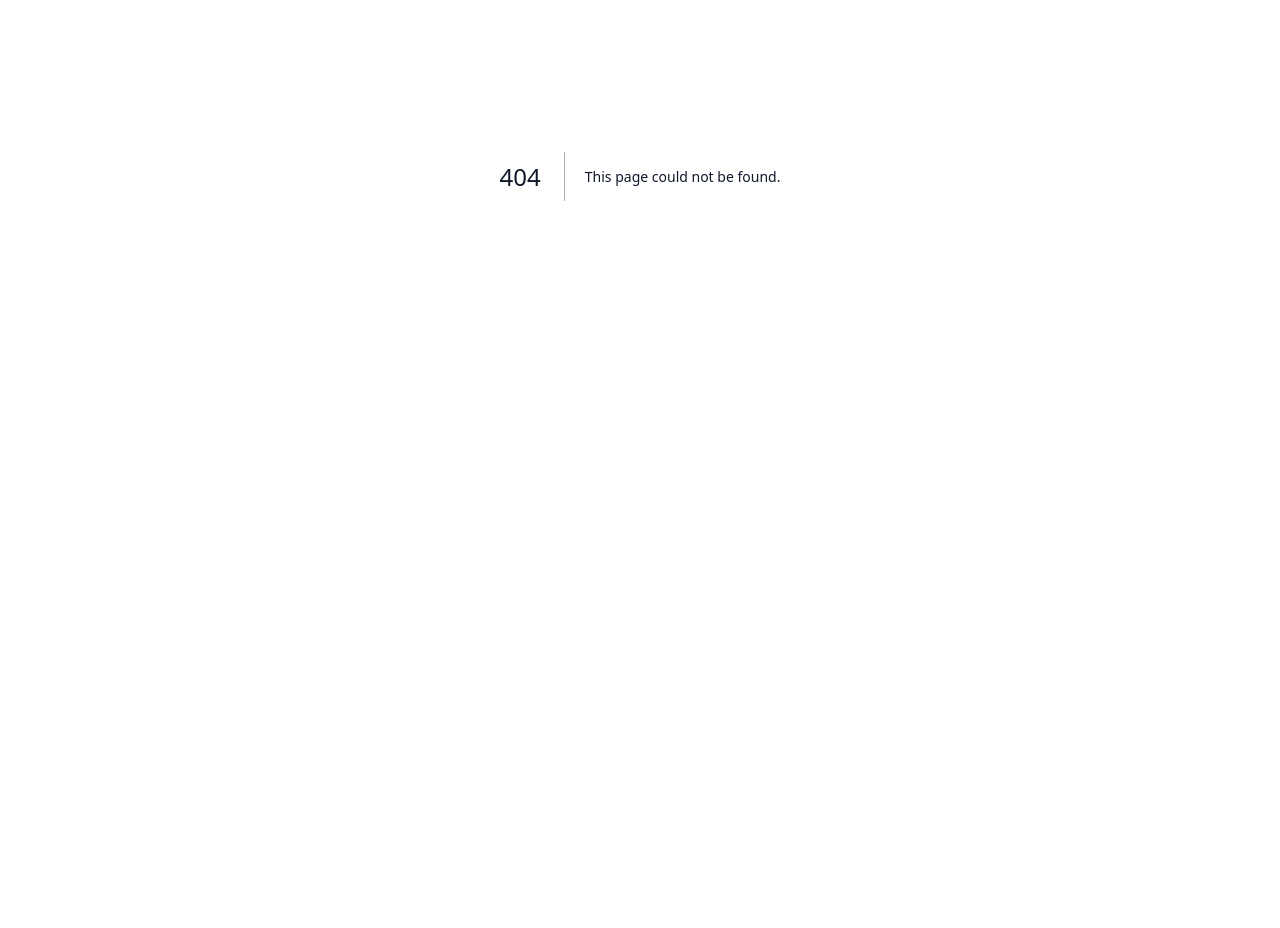
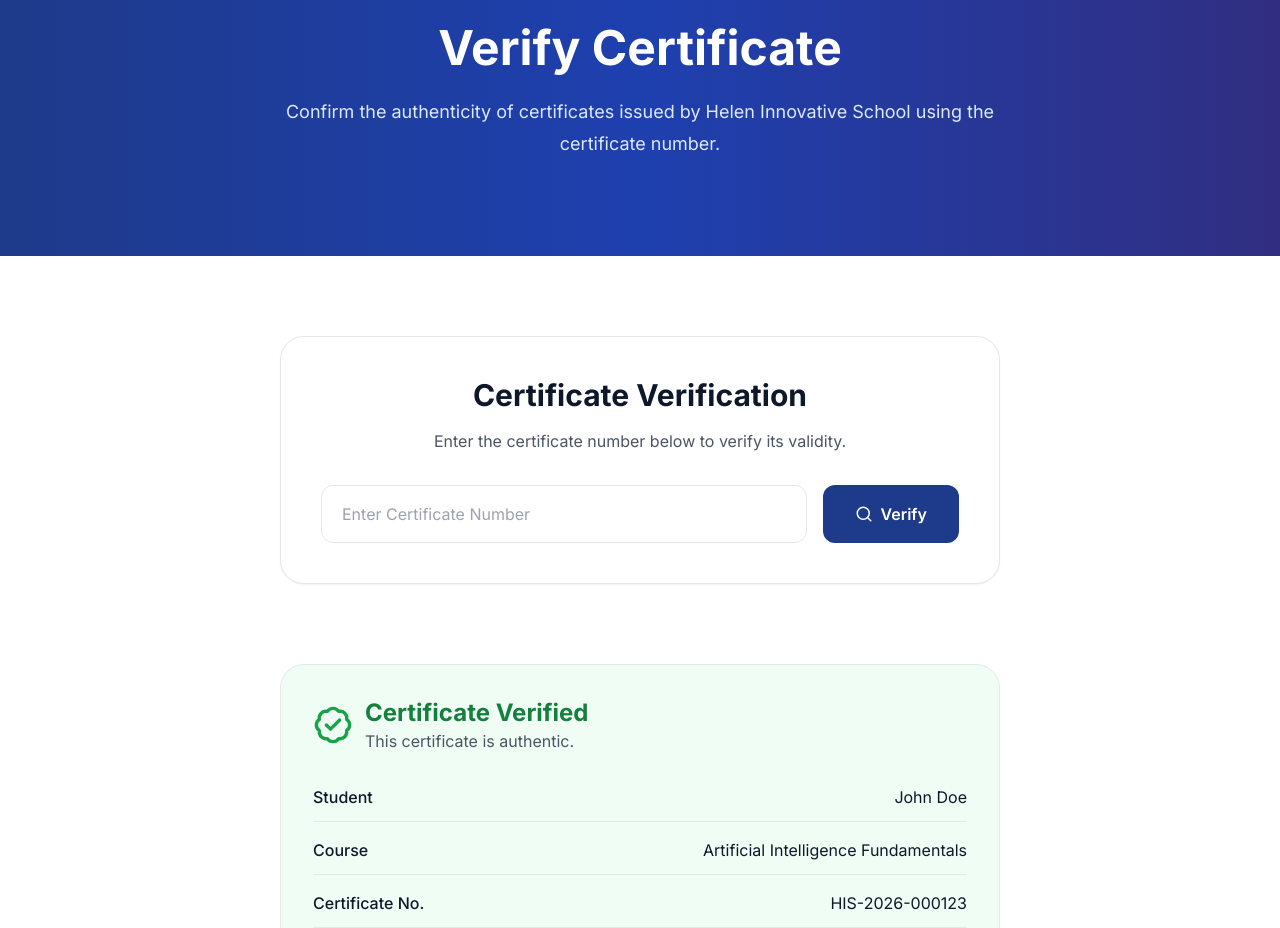
Before and after one commit to kevin-georgewill/Helen-Innovative-School, a Next.js app in the folder frontend/: page /verify in a window 1280 px wide. Before the commit this address had no page. Shown: the part 224-1152 px from the top of the page. Before the commit the page ends 800 px from the top, so only its background shows below. Built offline with nearby package versions, Linux system fonts and the light colour scheme.

Commit message:
feat: implement public certificate verification page

```diff
--- a/frontend/app/(public)/verify/[certificateNo]/page.tsx
+++ b/frontend/app/(public)/verify/[certificateNo]/page.tsx
@@ -1,5 +1,3 @@
 // Certificate verification page — /verify/[certificateNo]
 // Fetches: GET /api/v1/certificates/verify/:certificateNo (public, no auth)
 // Shows: student name, course name, issue date, certificate number, valid/invalid status
-
-export { default } from "@/components/shared/ComingSoon"
--- /dev/null
+++ b/frontend/app/(public)/verify/page.tsx
@@ -0,0 +1,115 @@
+import { ShieldCheck, Search, BadgeCheck } from "lucide-react";
+
+export default function VerifyCertificatePage() {
+  return (
+    <div className="space-y-20 pb-24">
+
+      {/* Hero */}
+      <section className="bg-gradient-to-r from-blue-900 via-blue-800 to-indigo-900 py-24 text-white">
+
+        <div className="mx-auto max-w-5xl px-6 text-center">
+
+          <ShieldCheck className="mx-auto mb-6 h-16 w-16" />
+
+          <h1 className="text-5xl font-bold">
+            Verify Certificate
+          </h1>
+
+          <p className="mx-auto mt-6 max-w-3xl text-lg leading-8 text-blue-100">
+            Confirm the authenticity of certificates issued by Helen
+            Innovative School using the certificate number.
+          </p>
+
+        </div>
+
+      </section>
+
+      {/* Search */}
+      <section className="mx-auto max-w-3xl px-6">
+
+        <div className="rounded-3xl border bg-white p-10 shadow-sm">
+
+          <h2 className="text-3xl font-bold text-center">
+            Certificate Verification
+          </h2>
+
+          <p className="mt-4 text-center text-gray-600">
+            Enter the certificate number below to verify its validity.
+          </p>
+
+          <div className="mt-8 flex flex-col gap-4 sm:flex-row">
+
+            <input
+              type="text"
+              placeholder="Enter Certificate Number"
+              className="flex-1 rounded-xl border px-5 py-4 outline-none focus:border-blue-600"
+            />
+
+            <button className="flex items-center justify-center gap-2 rounded-xl bg-blue-900 px-8 py-4 font-semibold text-white hover:bg-blue-800">
+
+              <Search size={18} />
+
+              Verify
+
+            </button>
+
+          </div>
+
+        </div>
+
+      </section>
+
+      {/* Demo Result */}
+      <section className="mx-auto max-w-3xl px-6">
+
+        <div className="rounded-3xl border bg-green-50 p-8">
+
+          <div className="flex items-center gap-3">
+
+            <BadgeCheck className="h-10 w-10 text-green-600" />
+
+            <div>
+
+              <h3 className="text-2xl font-bold text-green-700">
+                Certificate Verified
+              </h3>
+
+              <p className="text-gray-600">
+                This certificate is authentic.
+              </p>
+
+            </div>
+
+          </div>
+
+          <div className="mt-8 space-y-4">
+
+            <div className="flex justify-between border-b pb-3">
+              <span className="font-medium">Student</span>
+              <span>John Doe</span>
+            </div>
+
+            <div className="flex justify-between border-b pb-3">
+              <span className="font-medium">Course</span>
+              <span>Artificial Intelligence Fundamentals</span>
+            </div>
+
+            <div className="flex justify-between border-b pb-3">
+              <span className="font-medium">Certificate No.</span>
+              <span>HIS-2026-000123</span>
+            </div>
+
+            <div className="flex justify-between">
+              <span className="font-medium">Issue Date</span>
+              <span>15 July 2026</span>
+            </div>
+
+          </div>
+
+        </div>
+
+      </section>
+
+    </div>
+  );
+}
```
